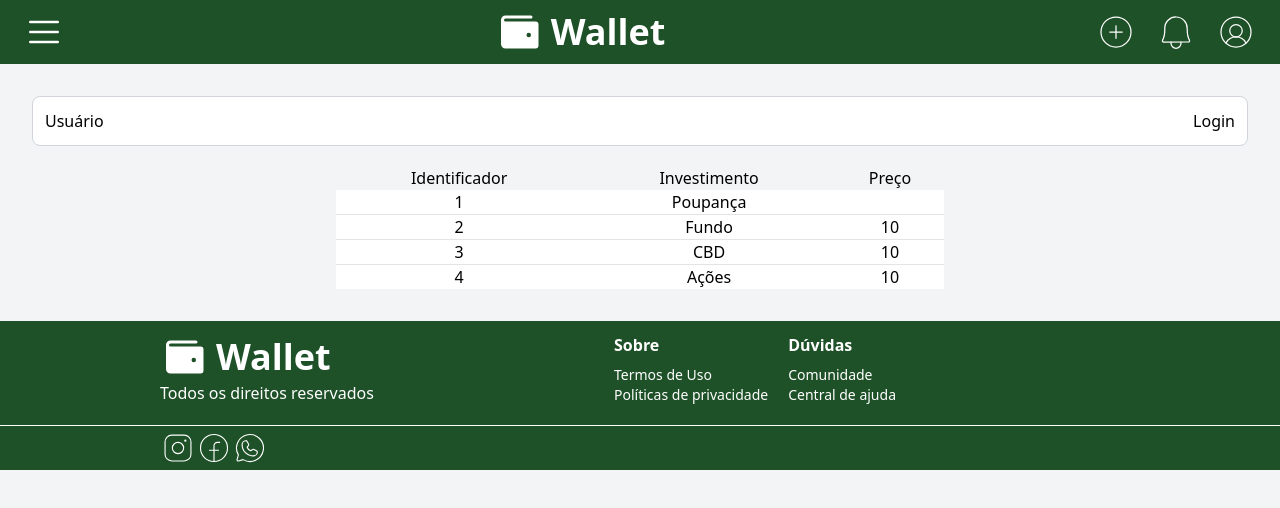
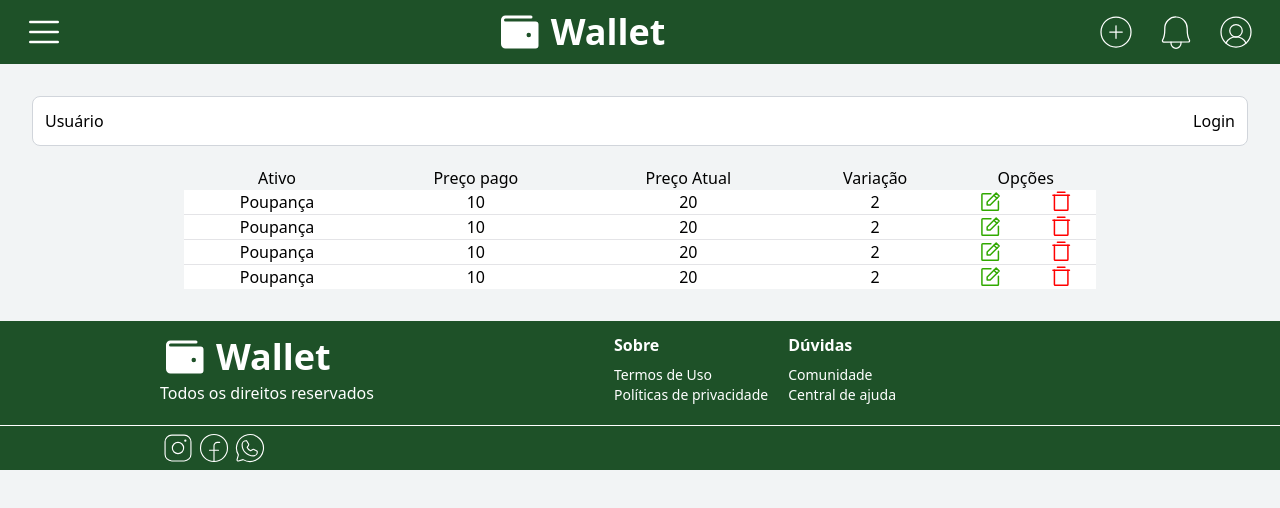
Before and after one commit to robsonvasquez/Carteira_de_Invertimento, a React (Vite) app in the folder investment-wallet-web/: page / in a window 1280 px wide. Shown: the top 508 px of the page. Built offline with nearby package versions, Linux system fonts and the light colour scheme.

Commit message:
Update:  Table

```diff
--- a/investment-wallet-web/src/components/Table/Table.tsx
+++ b/investment-wallet-web/src/components/Table/Table.tsx
@@ -1,7 +1,11 @@
+import {NotePencil, TrashSimple} from 'phosphor-react';
+
 export interface ElementProps{
-  id: number
-  element: string
-  price?: number
+  id: number,
+  active: string,
+  currentPrice: number,
+  paidPrice: number,
+  variation: number,
 }
 
 interface TableProps{
@@ -12,7 +16,8 @@ interface TableProps{
 
 export default function Table(props : TableProps){
   return(
-    <div className="table w-full border-collapse rounded-lg">
+
+    <div className="table w-full border-collapse">
       <div className="table-header-group">
         <div className="table-row bg-transparent">
           {props.header.map((h : string) => (
@@ -25,9 +30,14 @@ export default function Table(props : TableProps){
       <div className="table-row-group divide-y divide-zinc-200">
         {props.list.map((l : ElementProps) => (
           <div className="table-row bg-white">
-            <div className="table-cell text-center">{l.id}</div>
-            <div className="table-cell text-center">{l.element}</div>
-            <div className="table-cell text-center">{l.price}</div>
+            <div className="table-cell text-center align-middle">{l.active}</div>
+            <div className="table-cell text-center align-middle">{l.currentPrice}</div>
+            <div className="table-cell text-center align-middle">{l.paidPrice}</div>
+            <div className="table-cell text-center align-middle">{l.variation}</div>
+            <div className="flex justify-center items-center">
+              <NotePencil size={24} color="#31A900" width='regular'/>
+              <TrashSimple size={24} color="#FF0000" width='regular' />
+            </div>
           </div>
         ))}
       </div>
--- a/investment-wallet-web/src/pages/Home.tsx
+++ b/investment-wallet-web/src/pages/Home.tsx
@@ -7,39 +7,35 @@ import BottomBar from "../components/BottomBar";
 const l = [
   {
     id: 1,
-    element: 'Poupança',
+    active: 'Poupança',
+    currentPrice: 10,
+    paidPrice: 20,
+    variation: 2,
   },
   {
     id: 2,
-    element: 'Fundo',
-    price: 10
+    active: 'Poupança',
+    currentPrice: 10,
+    paidPrice: 20,
+    variation: 2,
   },
   {
     id: 3,
-    element: 'CBD',
-    price: 10
+    active: 'Poupança',
+    currentPrice: 10,
+    paidPrice: 20,
+    variation: 2,
   },
   {
     id: 4,
-    element: 'Ações',
-    price: 10
+    active: 'Poupança',
+    currentPrice: 10,
+    paidPrice: 20,
+    variation: 2,
   }
 ]
 
-const listHeader = [
-  {
-    key: 'id',
-    value: 'Identificador',
-    price: 'Preço',
-  },
-  {
-    key: 'element',
-    value: 'Investimento',
-    price: 'Preço',
-  },
-]
-
-const header = ['Identificador', 'Investimento', 'Preço']
+const header = ['Ativo', 'Preço pago', 'Preço Atual', 'Variação', 'Opções']
 
 export default function Home(){
   return(
@@ -50,7 +46,7 @@ export default function Home(){
           <Link to="/user">Usuário</Link>
           <Link to="/login">Login</Link>
         </div>
-        <div className="w-1/2 mt-5 justify-center flex">
+        <div className="w-9/12 mt-5 justify-center flex">
           <Table header={header} list={l}/>
         </div>
       </div>
```
